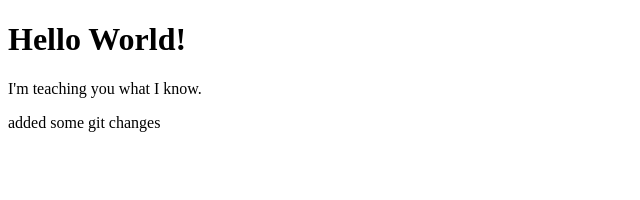
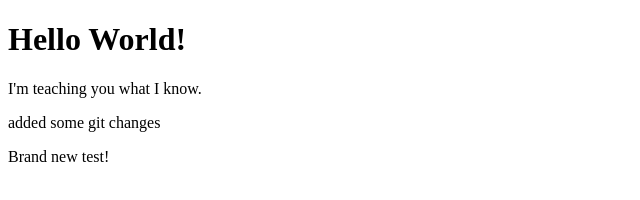
Before and after one commit to gharesco/gabe_demo, a plain HTML site: page index.html in a window 1280 px wide. Shown: the whole page, without its empty margins (0-640 px from the left). Drawn offline with Linux system fonts and the light colour scheme.

Commit message:
gabe change

```diff
--- a/index.html
+++ b/index.html
@@ -11,6 +11,7 @@
     <p>I'm teaching you what I know.
     </p>
     <p>added some git changes</p>
+    <P>Brand new test!</P>
 </body>
 
 </html>
```
